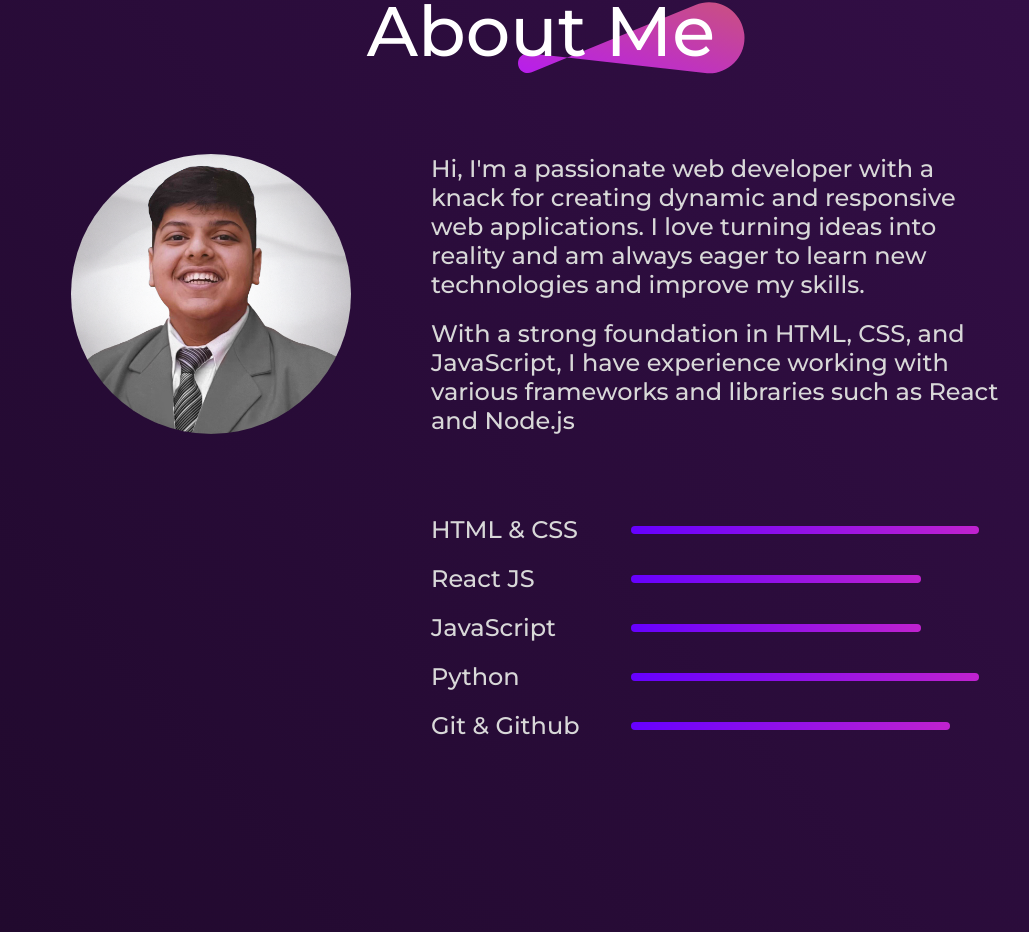
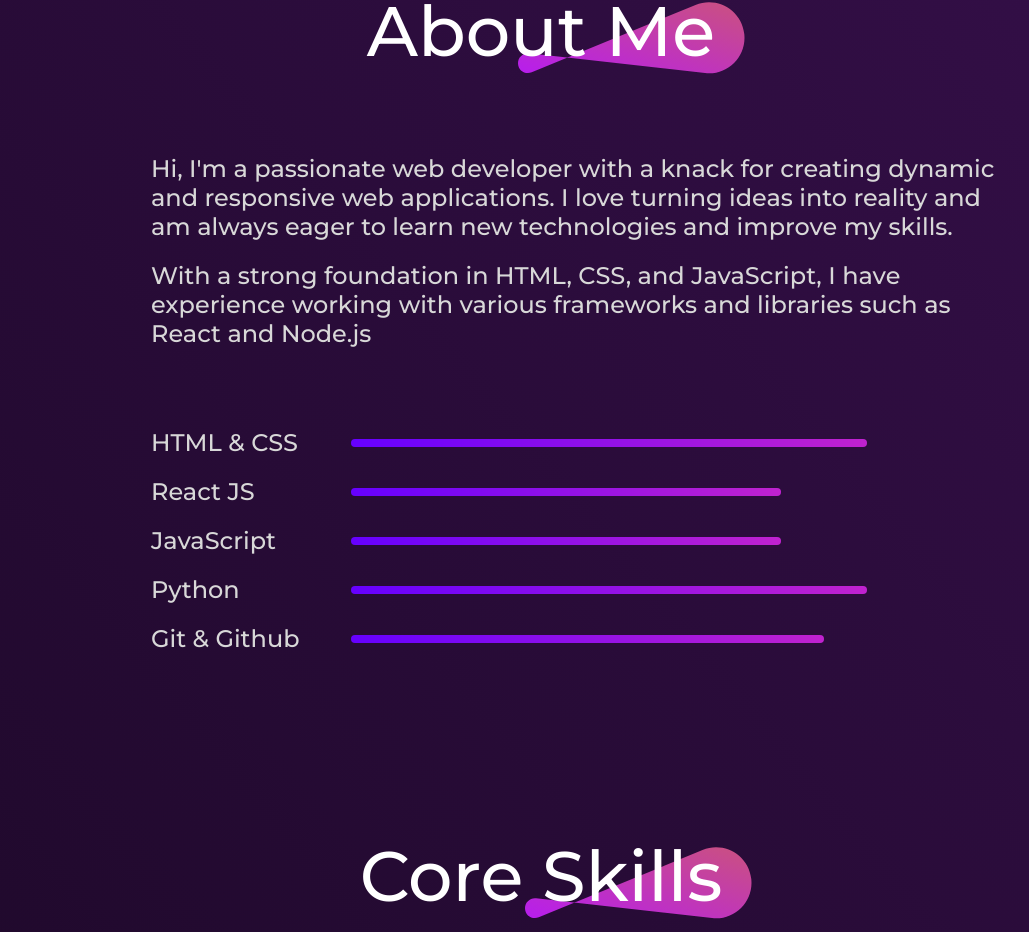
Before and after one commit to aaryan-codes56/my-portfolio, a React (Vite) app: page / in a window 1280 px wide. Shown: the part 1034-1966 px from the top of the page, without its empty margins (99-1128 px from the left). Built offline with nearby package versions, Linux system fonts and the light colour scheme.

Commit message:
rm about  pfp

```diff
--- a/src/Components/About/About.jsx
+++ b/src/Components/About/About.jsx
@@ -12,7 +12,7 @@ const About = () => {
       </div>
       <div className="about-section">
         <div className="about-left">
-          <img src={about_img} alt="" className='abt-img' />
+          {/* <img src={about_img} alt="" className='abt-img' /> */}
         </div>
         <div className="about-right">
           <div className="about-para">
```
